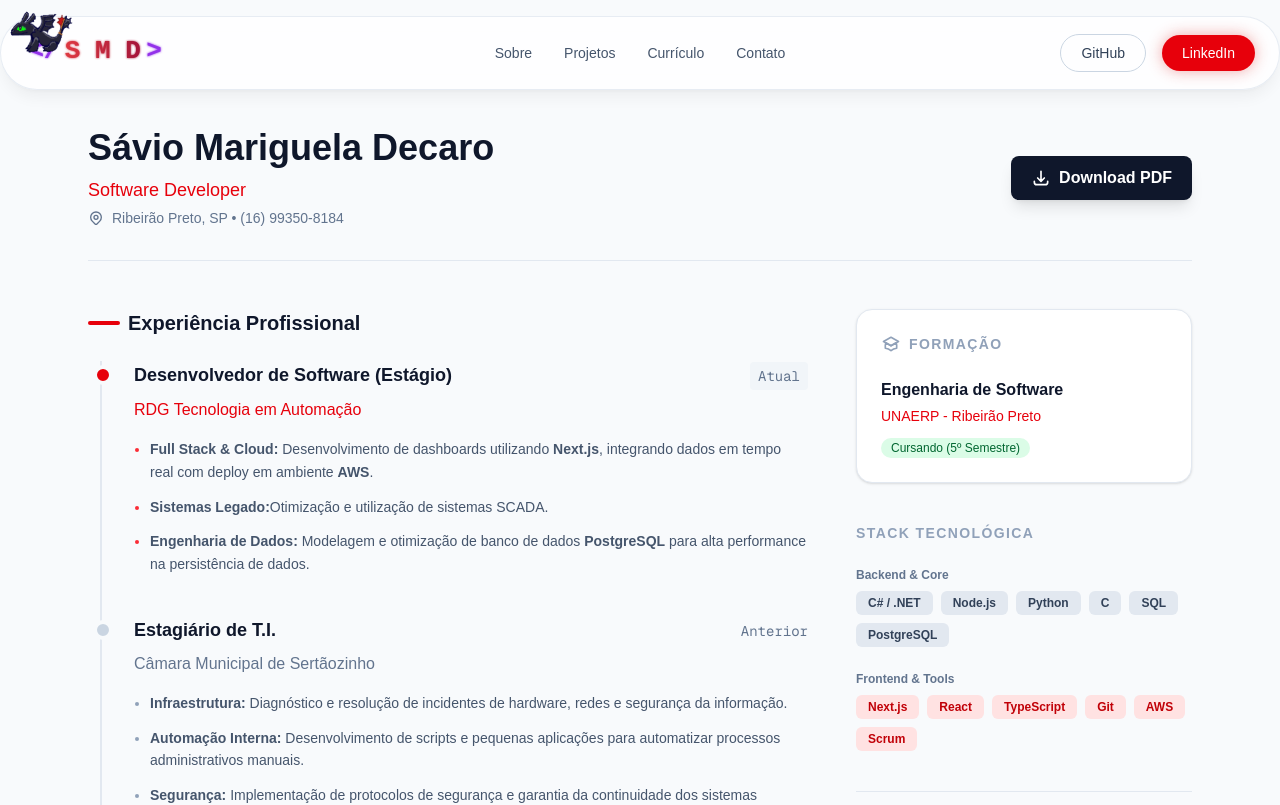
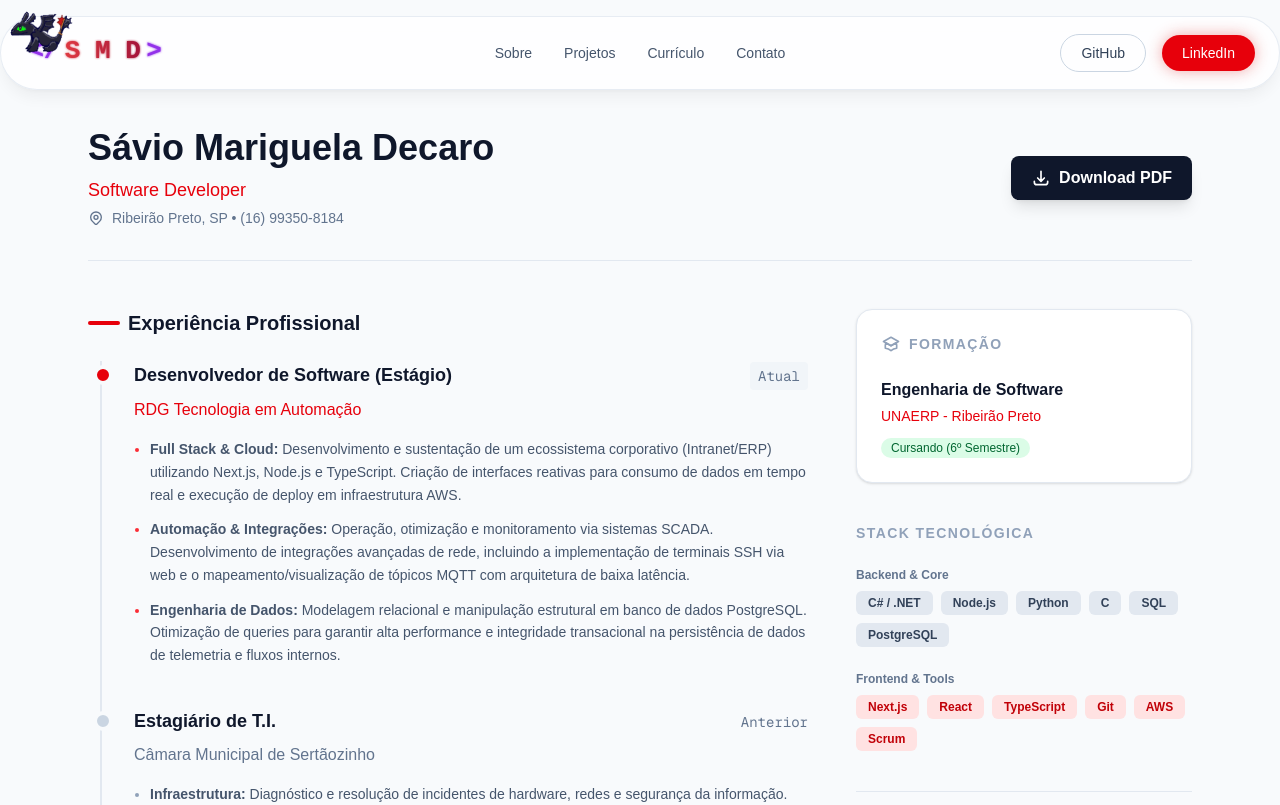
Before and after one commit to SavioDec/SitePortfolio, a Next.js app: page /curriculo in a window 1280 px wide. Shown: the top 805 px of the page. Built offline with nearby package versions, Linux system fonts and the light colour scheme.

Commit message:
feat: atualiza descricao da experiencia na RDG

```diff
--- a/app/curriculo/page.tsx
+++ b/app/curriculo/page.tsx
@@ -61,13 +61,13 @@ export default function Curriculo() {
 
                                     <ul className="space-y-3 text-slate-600 dark:text-slate-300 text-sm leading-relaxed list-disc marker:text-red-500 pl-4">
                                         <li>
-                                            <strong>Full Stack & Cloud:</strong> Desenvolvimento de dashboards utilizando <strong>Next.js</strong>, integrando dados em tempo real com deploy em ambiente <strong>AWS</strong>.
+                                            <strong>Full Stack & Cloud:</strong> Desenvolvimento e sustentação de um ecossistema corporativo (Intranet/ERP) utilizando Next.js, Node.js e TypeScript. Criação de interfaces reativas para consumo de dados em tempo real e execução de deploy em infraestrutura AWS.
                                         </li>
                                         <li>
-                                            <strong>Sistemas Legado:</strong>Otimização e utilização de sistemas SCADA.
+                                            <strong>Automação & Integrações:</strong> Operação, otimização e monitoramento via sistemas SCADA. Desenvolvimento de integrações avançadas de rede, incluindo a implementação de terminais SSH via web e o mapeamento/visualização de tópicos MQTT com arquitetura de baixa latência.
                                         </li>
                                         <li>
-                                            <strong>Engenharia de Dados:</strong> Modelagem e otimização de banco de dados <strong>PostgreSQL</strong> para alta performance na persistência de dados.
+                                            <strong>Engenharia de Dados:</strong> Modelagem relacional e manipulação estrutural em banco de dados PostgreSQL. Otimização de queries para garantir alta performance e integridade transacional na persistência de dados de telemetria e fluxos internos.
                                         </li>
                                     </ul>
                                 </div>
@@ -112,7 +112,7 @@ export default function Curriculo() {
                                 <p className="text-red-600 dark:text-red-400 text-sm font-medium mt-1">UNAERP - Ribeirão Preto</p>
                                 <div className="mt-3 flex items-center gap-2">
                   <span className="inline-flex items-center px-2.5 py-0.5 rounded-full text-xs font-medium bg-green-100 text-green-800 dark:bg-green-900/30 dark:text-green-400">
-                    Cursando (5º Semestre)
+                    Cursando (6º Semestre)
                   </span>
                                 </div>
                             </div>
```
Also changed, not shown: 1 other file (tests, documents, lock files or other folders).
